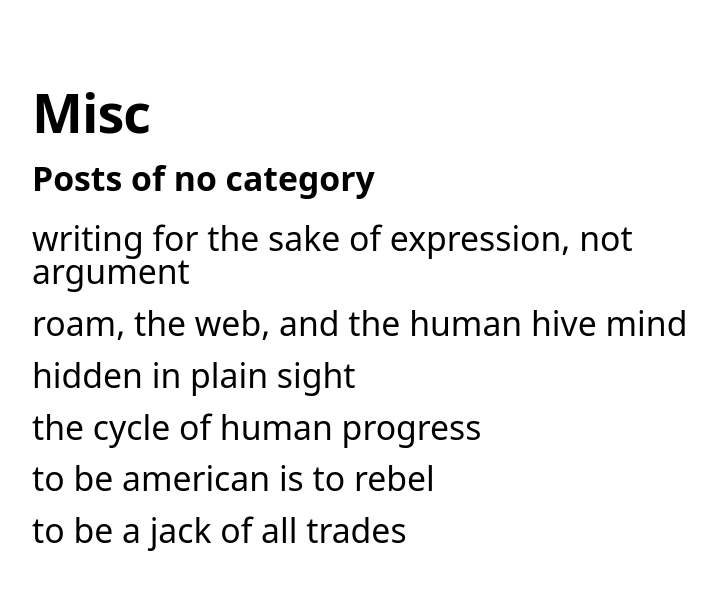
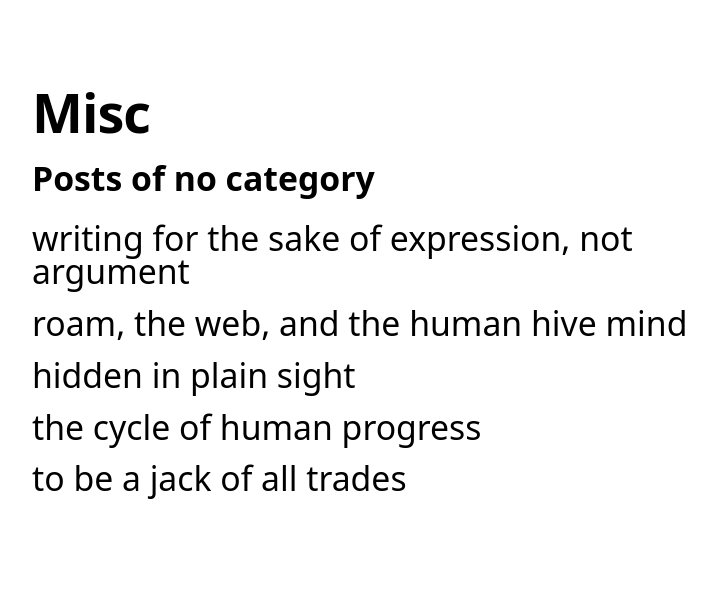
Before and after one commit to aunyks/blog, a Next.js app: page /misc in a window 1280 px wide. Shown: the top 590 px of the page, without its empty margins (76-792 px from the left). Built offline with nearby package versions, Linux system fonts and the light colour scheme.

Commit message:
hide just for now

```diff
--- a/pages/misc.js
+++ b/pages/misc.js
@@ -11,7 +11,7 @@ export default function Misc() {
       <Link href="/2020/11/roam-the-web-human-hive-mind">roam, the web, and the human hive mind</Link>
       <Link href="/2020/9/hidden-in-plain-sight">hidden in plain sight</Link>
       <Link href="/2020/8/the-cycle-of-human-progress">the cycle of human progress</Link>
-      <Link href="/2020/8/to-be-american-is-to-rebel">to be american is to rebel</Link>
+      {/*<Link href="/2020/8/to-be-american-is-to-rebel">to be american is to rebel</Link>*/}
       <Link href="/2020/8/to-be-a-jack-of-all-trades">to be a jack of all trades</Link>
     </LinksPage>
   )
```
